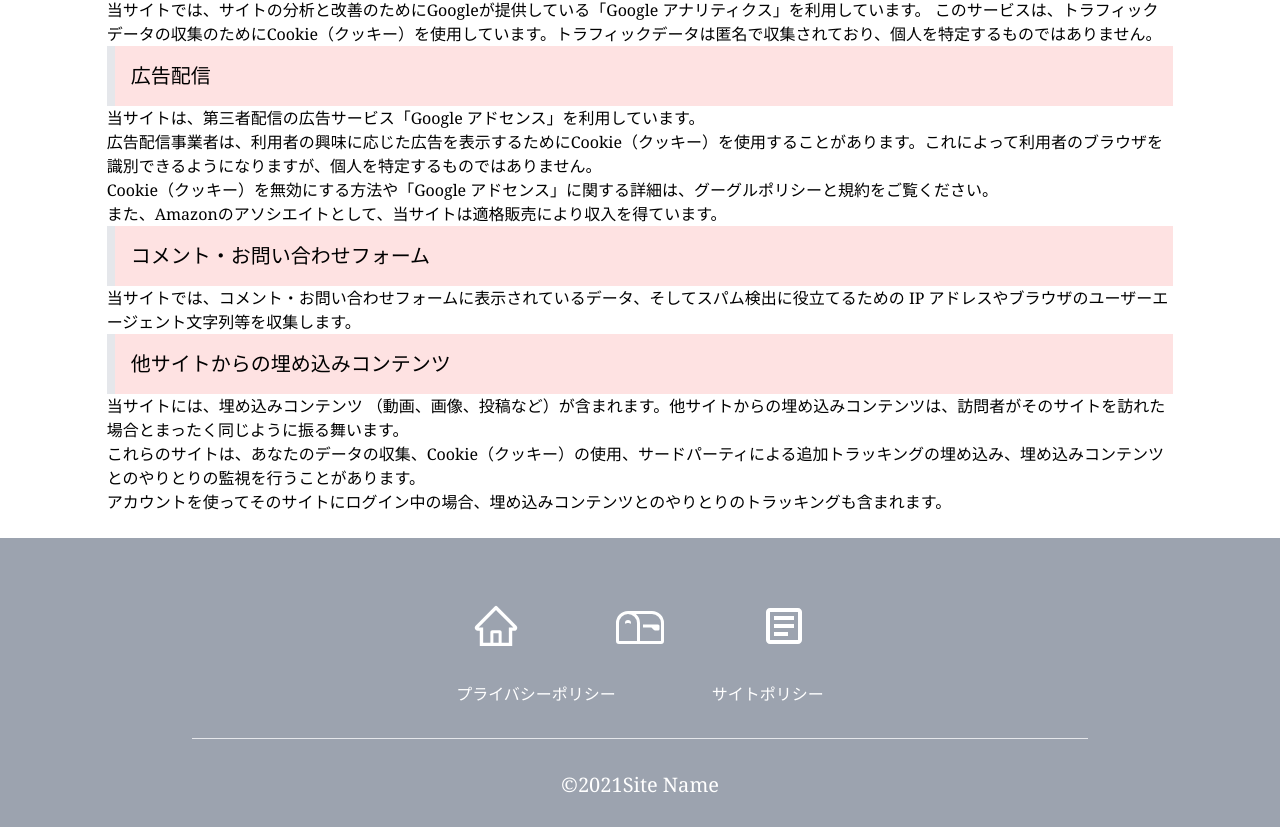
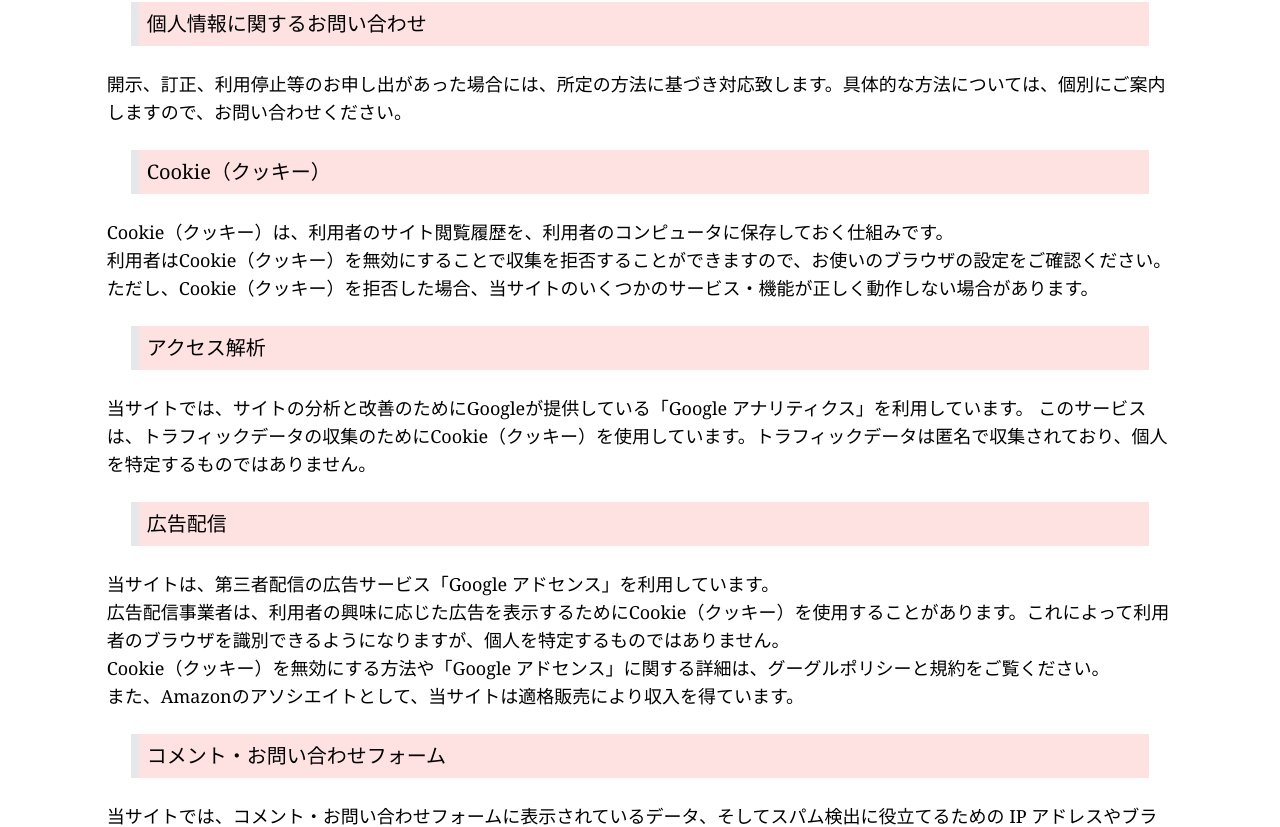
Before and after one commit to aka2kigit/nextjs-blog, a Next.js app: page /privacyPolicy in a window 1280 px wide. Shown: the part 1282-2109 px from the top of the page. Built offline with nearby package versions, Linux system fonts and the light colour scheme; no server answers.

Commit message:
afiliate added

```diff
--- a/components/Footer.js
+++ b/components/Footer.js
@@ -6,33 +6,33 @@ import { MdOutlineArticle } from "react-icons/md";
 const Footer = () => {
   return (
     <>
-      <footer className="bg-gray-400 bottom-0">
+      <footer className="bg-or-pink bottom-0">
         <div className="flex items-center justify-center text-center pt-16 pb-8">
           <p className="my-0 mx-12 hover:opacity-80">
             <Link href="/">
-              <AiOutlineHome size="3rem" color="white" />
+              <AiOutlineHome size="3rem" color="#030049" />
             </Link>
           </p>
 
           <p className="my-0 mx-12 hover:opacity-80">
             <Link href="contact">
-              <BsMailbox size="3rem" color="white" />
+              <BsMailbox size="3rem" color="#030049" />
             </Link>
           </p>
           <p className="my-0 mx-12 hover:opacity-80">
             <Link href="/blog">
-              <MdOutlineArticle size="3rem" color="white" />
+              <MdOutlineArticle size="3rem" color="#030049" />
             </Link>
           </p>
         </div>
         <div className="flex items-center justify-center text-center">
           <Link href="/privacyPolicy">
-            <a className="my-0 mx-12 hover:opacity-80 text-white">
+            <a className="my-0 mx-12 hover:opacity-80 text-or-blue">
               プライバシーポリシー
             </a>
           </Link>
           <Link href="/sitePolicy">
-            <a className="my-0 mx-12 hover:opacity-80 text-white">
+            <a className="my-0 mx-12 hover:opacity-80 text-or-blue">
               サイトポリシー
             </a>
           </Link>
@@ -44,8 +44,8 @@ const Footer = () => {
         </div>
         <hr className="my-8 border-x-2 mx-48" />
         <div className="flex items-center justify-center text-center">
-          <p className="text-xl text-white">
-            ©{new Date().getFullYear()}Site Name
+          <p className="text-xl text-or-blue">
+            ©{new Date().getFullYear()}Wadaino
           </p>
         </div>
       </footer>
--- a/pages/blog/[id].js
+++ b/pages/blog/[id].js
@@ -27,14 +27,14 @@ const SingleBlog = ({ blog }) => {
   }
 
   ////////////////////////////////////
-  const $ = cheerio.load(blog.body);
-  const toc = $("h1, h2, h3")
-    .toArray()
-    .map((data) => ({
-      text: data.children[0].data,
-      id: data.attribs.id,
-      name: data.name,
-    }));
+  // const $ = cheerio.load(blog.content.map);
+  // const toc = $("h1, h2, h3")
+  //   .toArray()
+  //   .map((data) => ({
+  //     text: data.children[0].data,
+  //     id: data.attribs.id,
+  //     name: data.name,
+  //   }));
 
   return (
     <>
@@ -49,7 +49,7 @@ const SingleBlog = ({ blog }) => {
           },
         ]}
       />
-      <div className="text-center mt-2 text-gray-600">
+      {/* <div className="text-center mt-2 text-gray-600">
         {toc.length ? (
           <div id="">
             <h4 className="text-lg">------目次------</h4>
@@ -66,16 +66,19 @@ const SingleBlog = ({ blog }) => {
         ) : (
           ""
         )}
-      </div>
+      </div> */}
       <div className="min-h-screen">
         <SEO title={blog.title} description={blog.excerpt} />
 
         <div className="md:ml-36 md:mr-36 mb-8">
           <h1 className="text-center mt-6 mb-6 underline">{blog.title}</h1>
-          <div
-            className="mx-8 mt-4"
-            dangerouslySetInnerHTML={{ __html: `${blog.body}` }}
-          ></div>
+          {blog.content.map((feature, index) => (
+            <li key={index} className="list-none">
+              <div
+                dangerouslySetInnerHTML={{ __html: `${feature.body}` }}
+              ></div>
+            </li>
+          ))}
         </div>
       </div>
     </>
@@ -98,6 +101,12 @@ export const getStaticPaths = async () => {
 export const getStaticProps = async (context) => {
   const id = context.params.id;
   const data = await client.get({ endpoint: "blog", contentId: id });
+  // const post = await client.get({
+  //   endpoint: "blog",
+  //   queries: {
+  //     fields: "body",
+  //   },
+  // });
 
   return {
     props: {
--- a/styles/globals.css
+++ b/styles/globals.css
@@ -5,16 +5,23 @@
 @layer base {
   body {
     @apply font-serif;
+    @apply text-lg;
   }
   h1 {
     @apply text-2xl;
   }
   h2 {
     @apply text-xl;
-    @apply px-4 py-4;
+    @apply px-2 py-2 mx-6 my-6;
     @apply border-l-8;
     @apply border-solid;
     @apply bg-red-100;
+  }
+  h3 {
+    @apply text-lg;
+    @apply px-2 py-2 mx-6 my-6;
+    @apply border-t-4;
+    @apply border-b-4;
   }
   /* @font-face {
     font-family: "Zen-Antique";
--- a/tailwind.config.js
+++ b/tailwind.config.js
@@ -1,10 +1,15 @@
 module.exports = {
   content: [
-    './pages/**/*.{js,ts,jsx,tsx}',
-    './components/**/*.{js,ts,jsx,tsx}',
+    "./pages/**/*.{js,ts,jsx,tsx}",
+    "./components/**/*.{js,ts,jsx,tsx}",
   ],
   theme: {
-    extend: {},
+    extend: {
+      colors: {
+        "or-pink": "#f9d3cd",
+        "or-blue": "#030049",
+      },
+    },
   },
   plugins: [],
-}
+};
```
